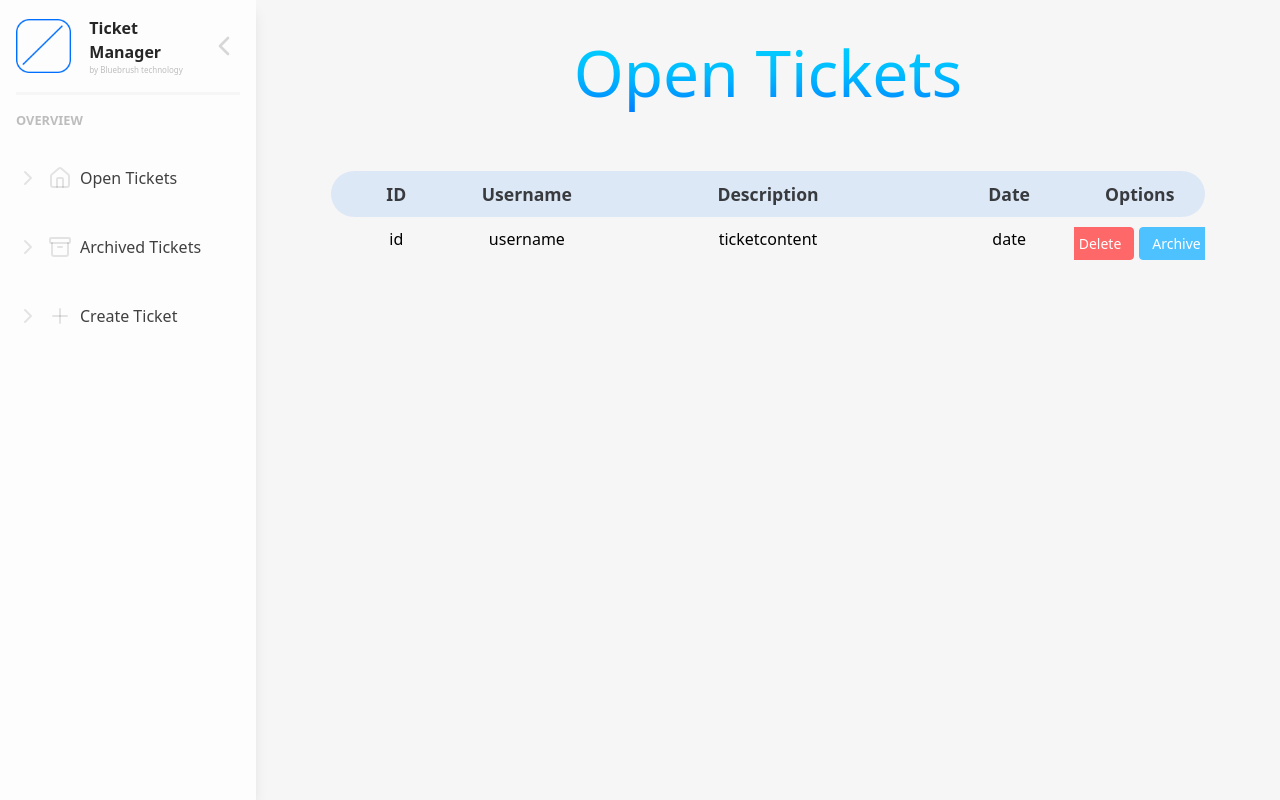
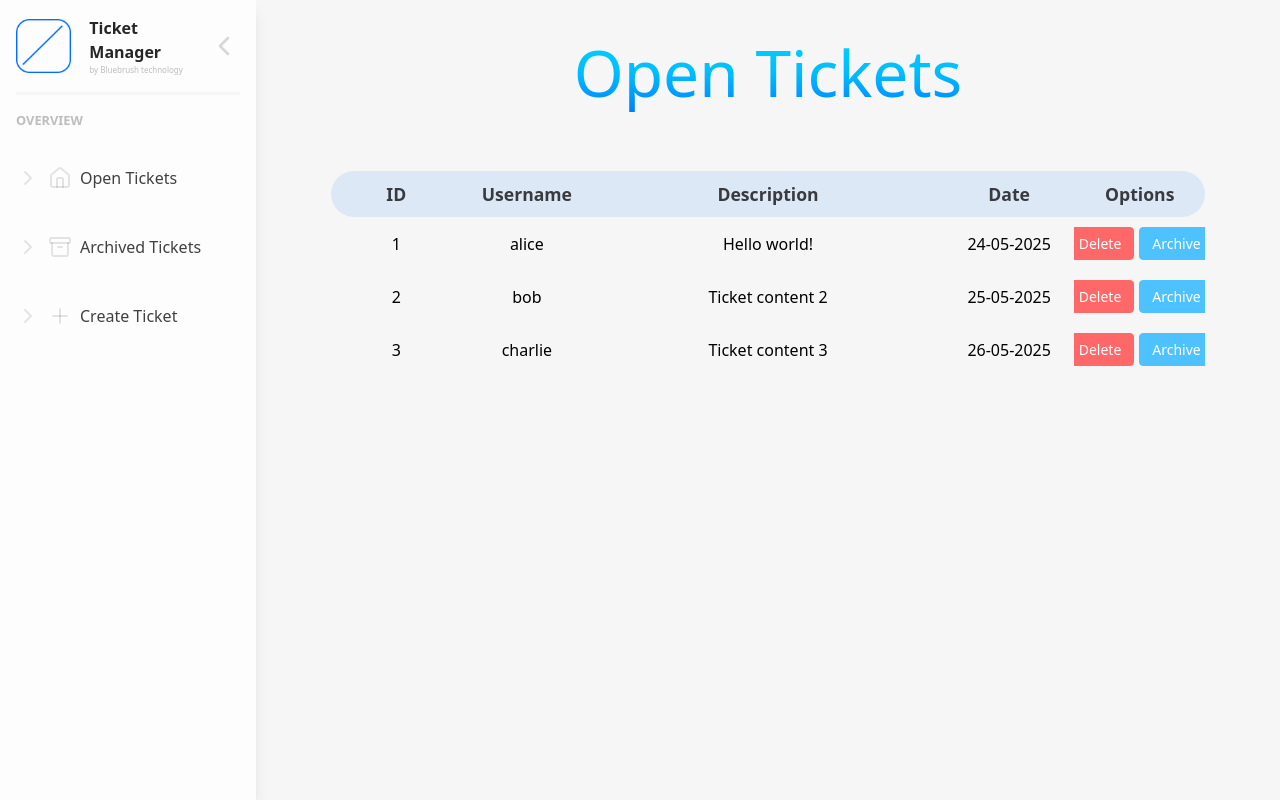
Before and after one commit to Denizozaltay/TicketApp, a Next.js app: page / in a window 1280 px wide. Built offline with nearby package versions, Linux system fonts and the light colour scheme.

Commit message:
DataTable added for admin panel

```diff
--- a/src/app/components/DataTable.tsx
+++ b/src/app/components/DataTable.tsx
@@ -1,5 +1,37 @@
 "use client"
+
 import { usePathname } from "next/navigation"
+
+
+const testDataArray: ITicketData[] = [
+  { id: 1, username: "alice", ticketcontent: "Hello world!", date: "24-05-2025" },
+  { id: 2, username: "bob", ticketcontent: "Ticket content 2", date: "25-05-2025" },
+  { id: 3, username: "charlie", ticketcontent: "Ticket content 3", date: "26-05-2025" }
+];
+interface ITicketData {
+  id: number;
+  username: string;
+  ticketcontent: string;
+  date: string;
+}
+
+
+const DataTableComponent = ({id, username, ticketcontent, date}: ITicketData) => {
+  return (
+     <tbody id="data-table-body" className="data-table-body">
+       <tr>
+        <td>{id}</td>
+        <td>{username}</td>
+        <td className="ticketContent" data-id={id}>{ticketcontent}</td>
+        <td>{date}</td>
+        <td className="buttons-container">
+          <button className="delete-btn" data-id={id}>Delete</button>
+          <button className="archive-btn" data-id={id}>Archive</button>
+        </td>
+      </tr>
+     </tbody>
+  );
+  }
 
 
 function PageTitle() {
@@ -25,18 +57,15 @@ export default function DataTable() {
                         <th>Options</th>
                     </tr>
                 </thead>
-                <tbody id="data-table-body" className="data-table-body">
-                    <tr>
-                    <td>id</td>
-                    <td>username</td>
-                    <td className="ticketContent" data-id="${ticket.id}">ticketcontent</td>
-                    <td>date</td>
-                    <td className="buttons-container">
-                        <button className="delete-btn" data-id="${ticket.id}">Delete</button>
-                        <button className="archive-btn" data-id="${ticket.id}" data-archived="${ticket.isArchived}">Archive </button>
-                    </td>
-                    </tr>
-                </tbody>
+                    {testDataArray.map(ticket => (
+                        <DataTableComponent
+                        key={ticket.id}
+                        id={ticket.id}
+                        username={ticket.username}
+                        ticketcontent={ticket.ticketcontent}
+                        date={ticket.date}
+                        />
+                    ))}
             </table>
         </div>
     </div>
--- a/src/app/globals.css
+++ b/src/app/globals.css
@@ -67,45 +67,32 @@ tbody>td {
 
 tbody tr {
     display: flex;
-    justify-content: center;
+
 }
 
 
 .rounded-table tbody tr {
     font-size: 1rem;
-    font-weight: 250;
+    font-weight: 400;
+    justify-content: center;
+    align-items: center;
 }
 
-.rounded-table tbody tr>* {
+.rounded-table tbody tr td {
+    flex: 1;
     border: none;
+    justify-content: center;
     text-align: center;
+    align-items: center;
 }
 
 
-/* this table stays in shape with the might of god himself */
-.rounded-table #data-table-body td:nth-child(1) {
-    flex: 1;
-}
-
-.rounded-table #data-table-body  td:nth-child(2) {
-    flex: 1;
-
-}
-
-.rounded-table #data-table-body  td:nth-child(3) {
+/* bunu ellemeyin */
+.rounded-table tbody tr td:nth-child(3) {
     flex: 3;
 
 }
-
-.rounded-table #data-table-body  td:nth-child(4) {
-    flex: 1;
-
-}
-
-.rounded-table #data-table-body td:nth-child(5) {
-    flex: 1;
-}
-
+/* bunu ellemeyin */
 
 .buttons-container {
     display: flex;
```
